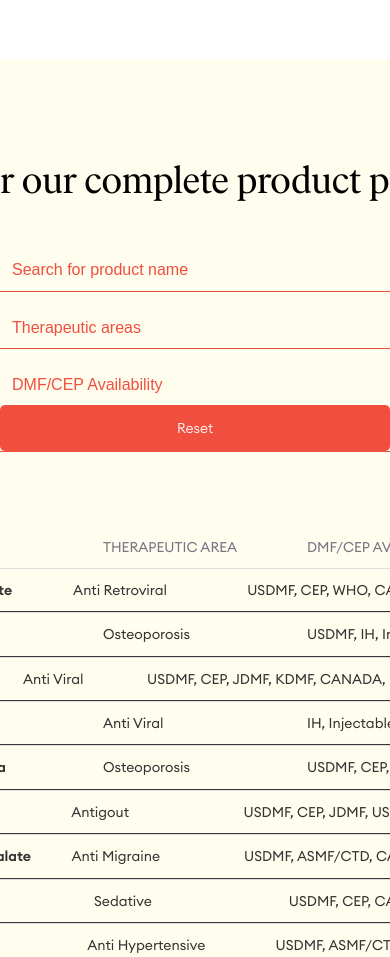
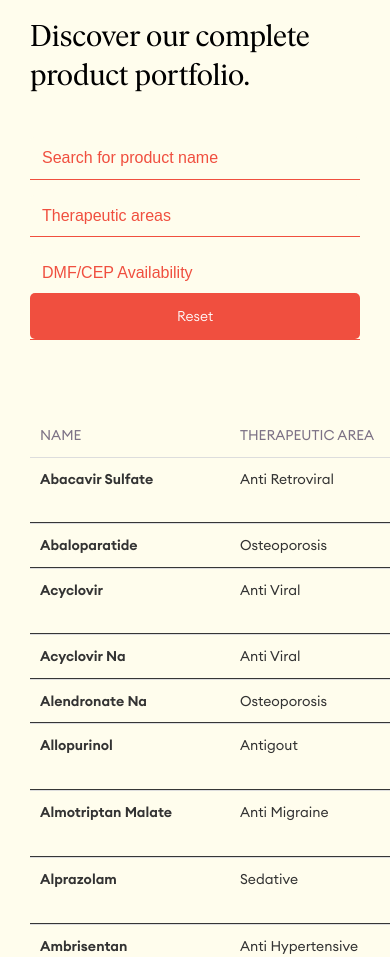
Before and after one commit to HardMaind/matrix-pharma, a Next.js app: page /our-product in a window 390 px wide. Shown: the part 1040-1997 px from the top of the page. Built offline with nearby package versions, Linux system fonts and the light colour scheme.

Commit message:
product page done

```diff
--- a/src/components/product.js
+++ b/src/components/product.js
@@ -32,16 +32,19 @@ const MatrixComponent = () => {
     ),
   ];
 
-    const filteredProducts = pharmaProductsData.filter((product) =>
+  const filteredProducts = pharmaProductsData.filter(
+    (product) =>
       product.name.toLowerCase().includes(searchTerm.toLowerCase()) &&
-        (selectedTherapeuticArea ? product.therapeuticArea === selectedTherapeuticArea : true) &&
+      (selectedTherapeuticArea
+        ? product.therapeuticArea === selectedTherapeuticArea
+        : true) &&
       (selectedDmf ? product.dmfAvailability.includes(selectedDmf) : true)
   );
 
   return (
+    <>
+      <h2 className="filter-title filter-text-title">Discover our complete product portfolio.</h2>
       <div className="pharma-products-container">
-            <h2 className="filter-title">Discover our complete product portfolio.</h2>
-
         <div className="filter-section">
           <div className="filter-controls">
             <div className="filter-col-1">
@@ -101,7 +104,9 @@ const MatrixComponent = () => {
               </tr>
             </thead>
             <tbody>
-            {filteredProducts.slice(0, visibleProducts).map((product, index) => (
+              {filteredProducts
+                .slice(0, visibleProducts)
+                .map((product, index) => (
                   <tr key={index} className="pharma-product-row">
                     <td className="product-name-td">{product.name}</td>
                     <td>{product.therapeuticArea}</td>
@@ -112,7 +117,6 @@ const MatrixComponent = () => {
           </table>
         </div>
 
-
         {visibleProducts < filteredProducts.length && (
           <button
             onClick={() => setVisibleProducts((prev) => prev + 10)}
@@ -122,6 +126,7 @@ const MatrixComponent = () => {
           </button>
         )}
       </div>
+    </>
   );
 };
 
--- a/src/pages/our-product.js
+++ b/src/pages/our-product.js
@@ -19,7 +19,7 @@ const RootLayout = ({ children }) => {
 
       {/* Product Description */}
       <section className="aboutus-creting-excellance pd-24">
-        <div className="container grid-container aboutus-creting-excellance">
+        <div className="container grid-container aboutus-creting-excellance mx-0">
           <div className="col-span-6">
             <h2>
               We make the key ingredients for your next-gen pharma products.
--- a/src/styles/globals.css
+++ b/src/styles/globals.css
@@ -1168,6 +1168,9 @@ a {
 
   .aboutus-vision {
     padding: 40px 0;
+  }
+  .mx-0{
+    width: 100%;
   }
 }
 
@@ -2425,6 +2428,10 @@ a {
   margin-bottom: 40px;
 }
 
+.filter-text-title{
+  text-align: center;
+}
+
 /* Filter Controls */
 .filter-controls {
   display: flex;
@@ -2526,11 +2533,16 @@ a {
 }
 
 /* Table */
+.table-wrapper{
+  width: 100%;
+  padding: 0 30px;
+  overflow-x: auto;
+}
 .pharma-products-table {
   width: 100%;
   padding: 14px;
   max-width: 1080px;
-  min-height: 680px;
+  margin: auto;
   text-align: left;
   border-collapse: collapse;
   background-color: #fffded;
@@ -2591,6 +2603,7 @@ a {
   border: none;
   transition: all 0.3s ease-in-out;
   position: relative;
+  margin-top: 100px;
 }
 
 .load-more-btn::after {
@@ -2621,12 +2634,13 @@ a {
     min-width: 600px;
     overflow-x: auto;
     direction: rtl;
+    padding: 14px 0;
   }
 
   .table-header,
   .pharma-product-row {
     display: flex;
-    min-width: 600px;
+    /* min-width: 600px; */
     flex-wrap: nowrap;
     direction: ltr;
     /* Ensure text aligns properly */
@@ -2636,7 +2650,7 @@ a {
   .pharma-products-table td {
     font-size: 14px;
     padding: 10px;
-    white-space: nowrap;
+    white-space: wrap;
   }
 
   /* Stack filter controls vertically */
@@ -2679,6 +2693,23 @@ a {
 
   .filter-reset-btn:hover {
     background-color: #e53935;
+  }
+  .product-section{
+    padding-block: 50px;
+  }
+  .load-more-btn{
+    margin-top: 10px;
+  }
+}
+
+@media screen and (max-width:576px) {
+  .filter-text-title{
+    text-align: start;
+    padding: 0 30px;
+    font-size: 30px;
+  }
+  .filter-section{
+    padding: 0 30px;
   }
 }
 
```
Lines whose indentation alone changed are shown as unchanged.
